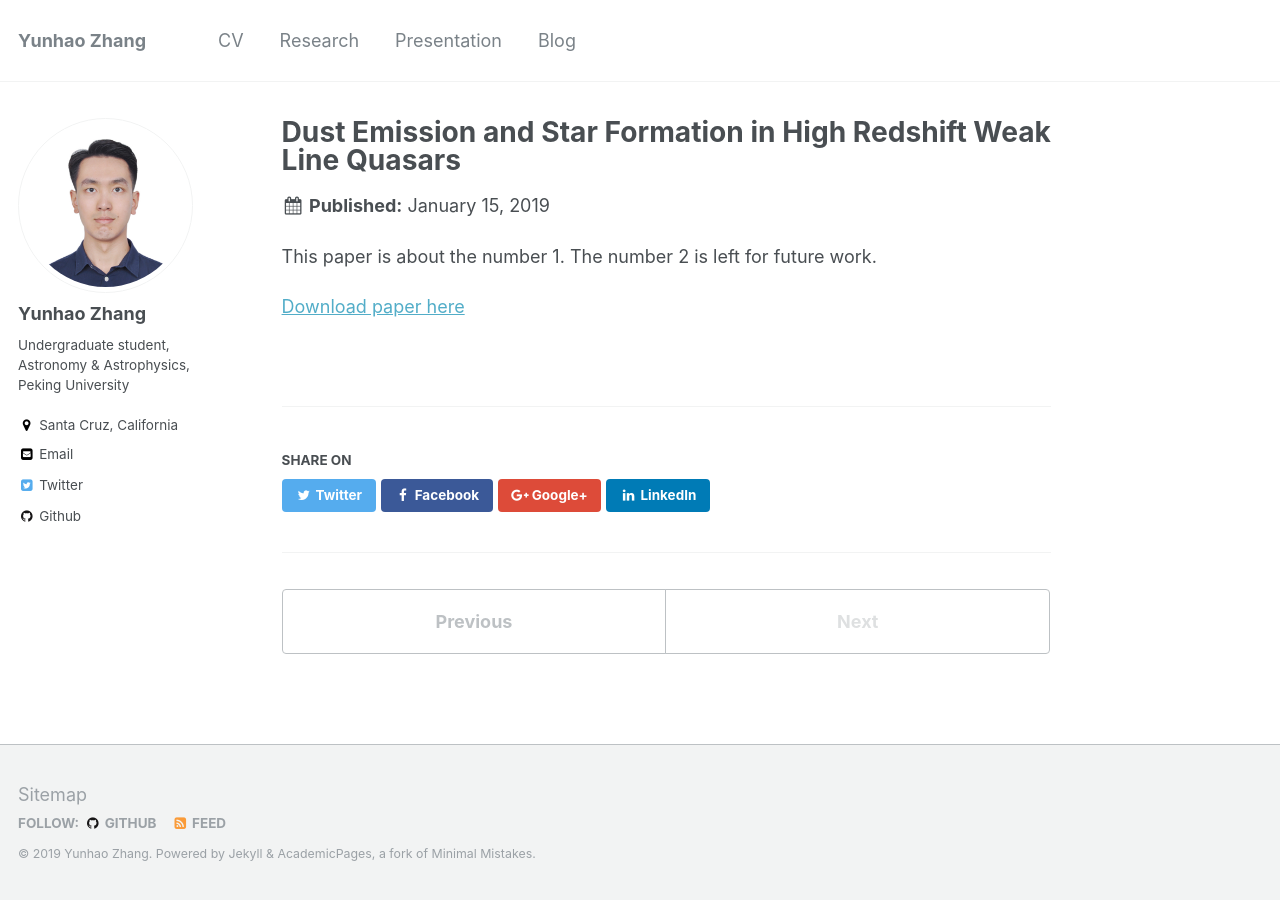
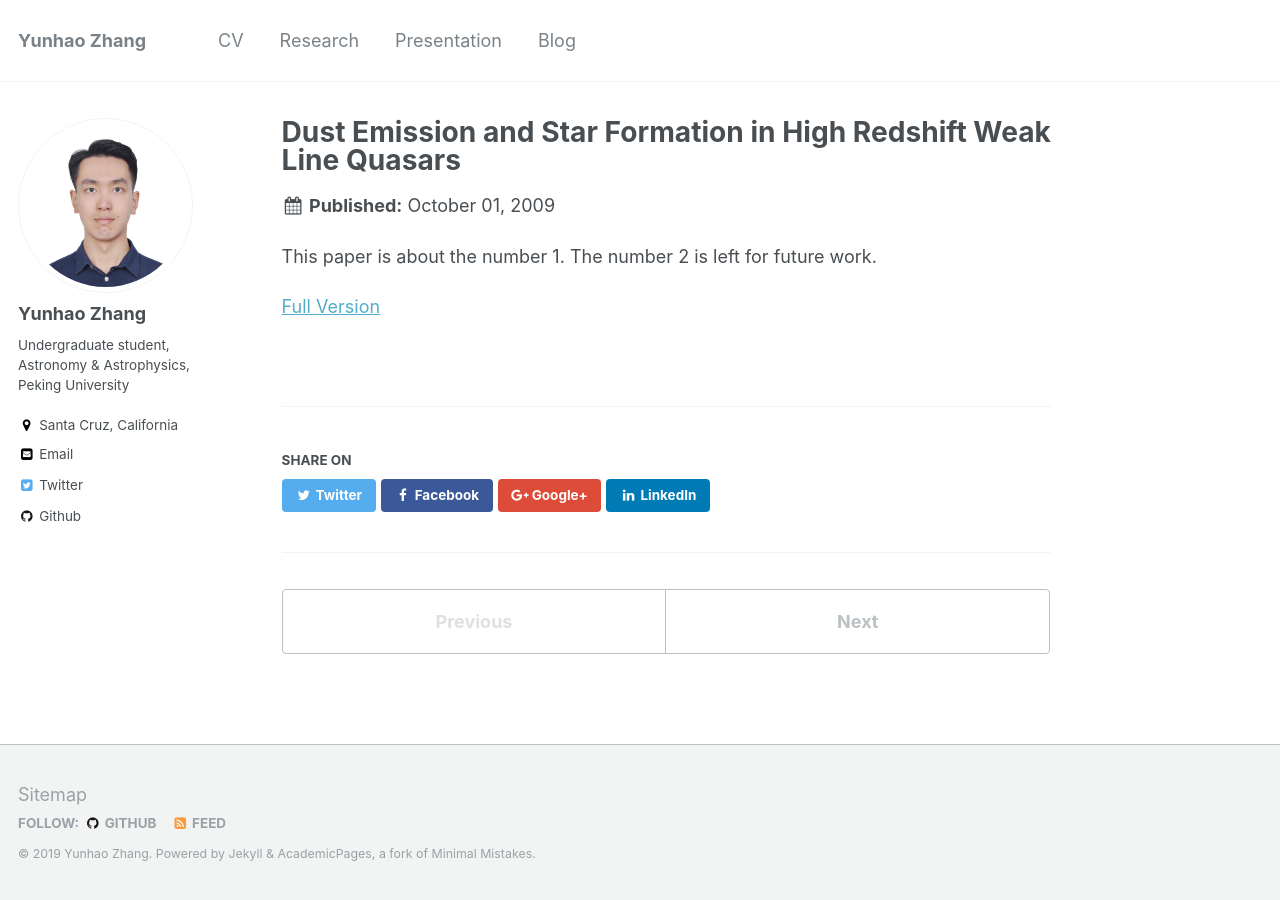
Before and after one commit to AstroCloudZhang/astrocloudzhang.github.io, a Jekyll site: the page built from _publications/2009-10-01-paper-title-number-1.md, in a window 1280 px wide. Built offline with Jekyll 4.4.1, drawn with Linux system fonts in a browser that asks for light colours.

Commit message:
Update 2009-10-01-paper-title-number-1.md

```diff
--- a/_publications/2009-10-01-paper-title-number-1.md
+++ b/_publications/2009-10-01-paper-title-number-1.md
@@ -3,9 +3,8 @@ title: "Dust Emission and Star Formation in High Redshift Weak Line Quasars"
 collection: Research Experience
 permalink: /publication/2009-10-01-paper-title-number-1
 excerpt: 'This paper is about the number 1. The number 2 is left for future work.'
-date: 2019-01-15
 paperurl: 'http://astrocloudzhang.github.io/Dust_Emission_And_Star_Formation_In_High_Redshift_Weak_Line_Quasar.pdf'
 ---
 This paper is about the number 1. The number 2 is left for future work.
 
-[Download paper here](http://astrocloudzhang.github.io/Dust_Emission_And_Star_Formation_In_High_Redshift_Weak_Line_Quasar.pdf)
+[Full Version](http://astrocloudzhang.github.io/Dust_Emission_And_Star_Formation_In_High_Redshift_Weak_Line_Quasar.pdf)
```
